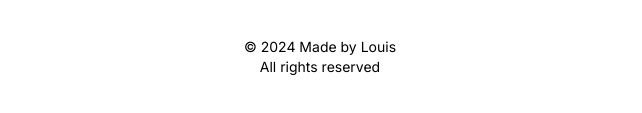
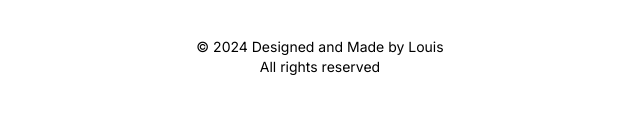
Before and after one commit to louisgituhi/molecular-meteorite, an Astro site: page / in a window 1280 px wide. Shown: the part 1871-1984 px from the top of the page, without its empty margins (320-962 px from the left). Built offline with nearby package versions, Linux system fonts and the light colour scheme; Astro itself is replaced by a stand-in of ours.

Commit message:
fixed credits

```diff
--- a/src/pages/index.astro
+++ b/src/pages/index.astro
@@ -235,7 +235,7 @@ const date = new Date().getFullYear();
 				</div>
 
 				<div class=" mt-10 text-sm">
-					<p>&copy {date} Made by Louis</p>
+					<p>&copy {date} Designed and Made by Louis</p>
 					<p>All rights reserved</p>
 				</div>
 			</section>
```
